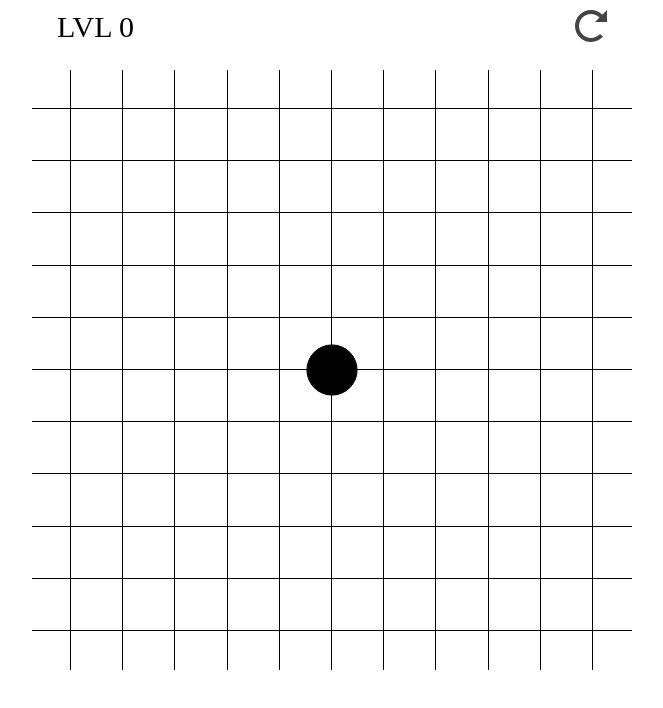
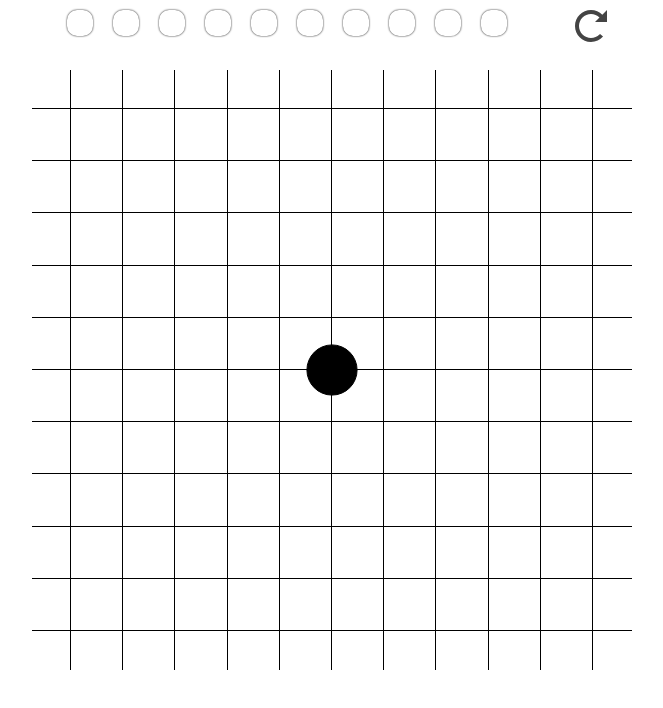
Before and after one commit to coopermayne/surrounding_game, a website: page index.html in a window 1280 px wide. Shown: the whole page, without its empty margins (308-971 px from the left). Drawn offline with Linux system fonts and the light colour scheme.

Commit message:
graphical status bar

```diff
--- a/index.html
+++ b/index.html
@@ -18,11 +18,12 @@
 <body ng-app="surroundingGame">
 
 <div ng-controller="main">
+
+
   <div class="status_bar">
-
-    <span class="level">LVL {{current_lvl}}</span>
+    <div class="circle" ng-class="{complete: current_lvl>$index, incomplete: current_lvl<=$index}" ng-repeat="i in getNumber(lvls) track by $index">
+    </div>
     <img class="restart" src="svg/spinner11.svg" ng-click="restart_lvl()"/>
-
   </div>
 </div>
 
--- a/script.js
+++ b/script.js
@@ -15,6 +15,10 @@ var app = angular.module("surroundingGame", []);
 app.controller('main', ['$scope', '$timeout', function(scope, timeout) {
 
   var idxToCoord = Cooper.helpers.idxToCoord;
+  scope.lvls = 10;
+  scope.getNumber = function(num) {
+    return new Array(num);
+  }
 
   scope.restart_lvl = function() {
     //clear board and start over
@@ -170,8 +174,13 @@ app.controller('main', ['$scope', '$timeout', function(scope, timeout) {
         c: WGo.W
       });
 
+      //console.log('caps: ' + game.getCaptureCount(WGo.W));
+      //console.log('wincrit:' + win_crit[current_lvl]);
+      //console.log('currentlvl:' + current_lvl);
+
       //check if you won
       if (game.getCaptureCount(WGo.W) == win_crit[current_lvl]) {
+        console.log('win');
         //no more playing!
         board.removeEventListener("click", listener);
         //run the problem function again with new problem index
--- a/style.css
+++ b/style.css
@@ -29,3 +29,20 @@
 .restart {
   float: right;
 }
+
+.circle {
+  display:inline-block;
+  margin: 0 10px;
+  background-color: black;
+  border: 3px solid white;
+  border-radius: 10px;
+  box-shadow: 0 0 2px black;
+  height: 20px;
+  width: 20px;
+}
+.complete {
+  background: black;
+}
+.incomplete {
+  background: white;
+}
```
